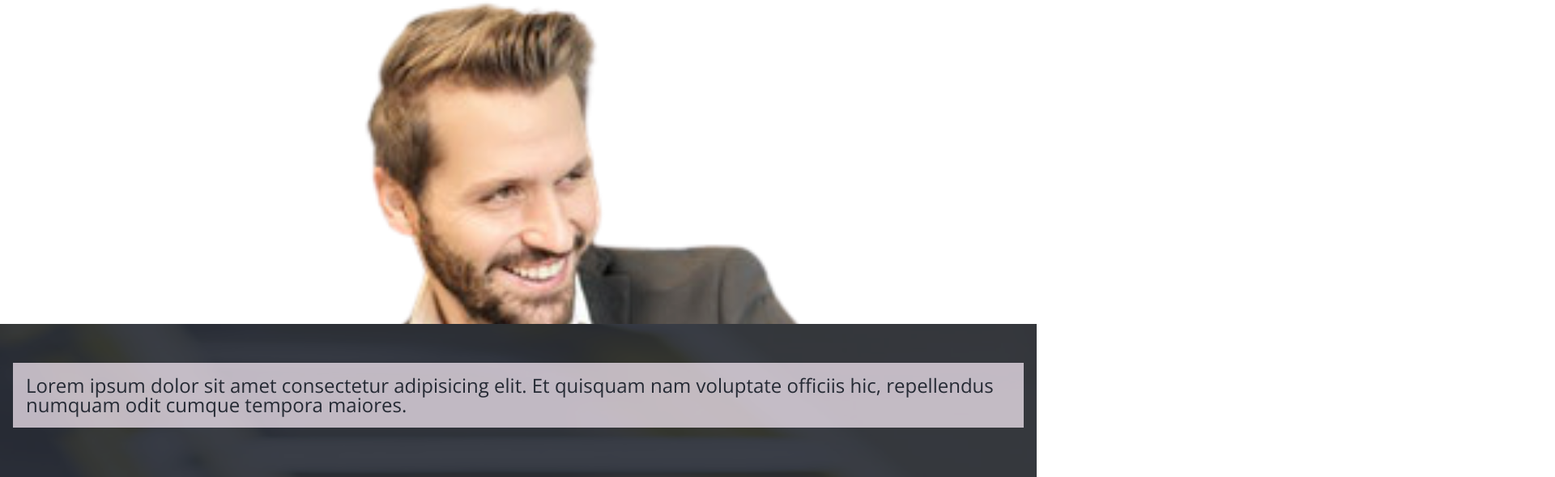
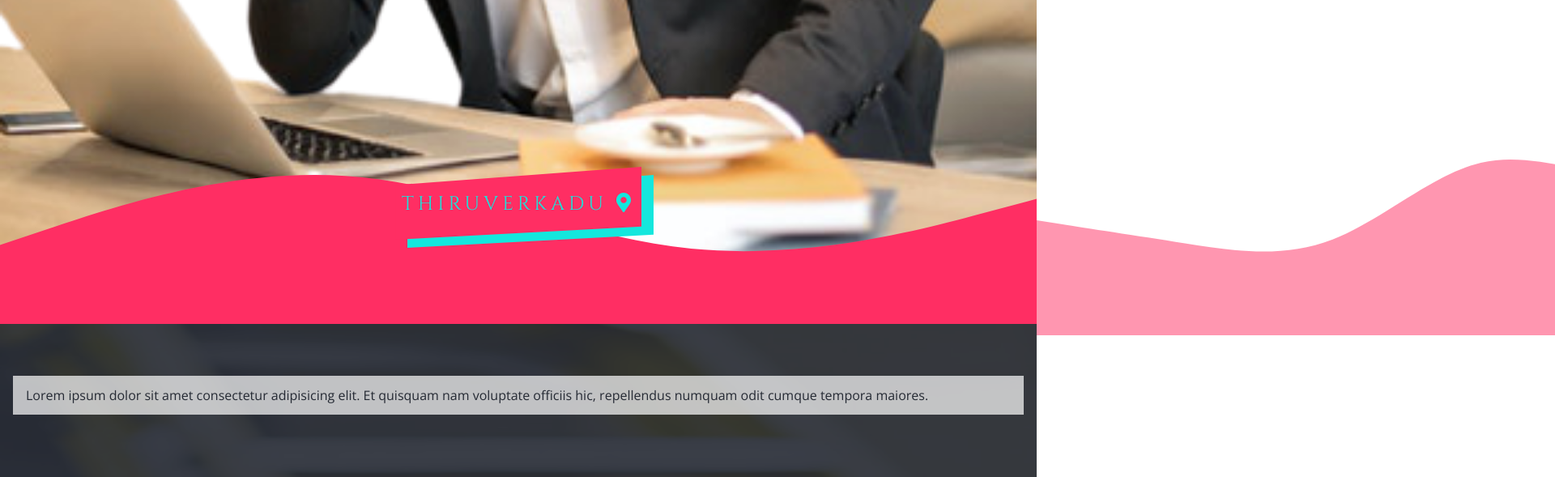
Before and after one commit to joel-samuel-raj/vasanthaveedu, a plain HTML site: page index.html in a window 1280 px wide. Shown: the part 400-989 px from the top of the page at 81% size, 1920 px wide, since content can reach past the window. Drawn offline with nearby package versions, Linux system fonts and the light colour scheme.

Commit message:
initial commit

```diff
--- a/main.scss
+++ b/main.scss
@@ -141,11 +141,15 @@ nav span div {
 }
 .heading {
     height : 100vh;
-    display : flex;
-    flex-direction : column;
-    padding : 1rem;
+    position : relative;
     padding-top: 8rem;
     width : 100%;
+    >div:nth-of-type(1) * {
+        margin : 1rem;
+    }
+    > div {
+        position : absolute;
+    }
     h3 {
         padding : 0.5rem;
         background-color : var(--color10);
@@ -169,9 +173,7 @@ nav span div {
         padding : 0.5rem;
     }
     .profile {
-        position: relative;
-        margin-bottom: 0;
-        margin-top: auto;
+        bottom : 0;
         a {
             position : absolute;
             bottom : 6rem;
@@ -186,17 +188,18 @@ nav span div {
             letter-spacing : 5px;
         }
     }
-    img:nth-of-type(1) {
-        position: static;
-    }
     img{
         width : 100vw;
-        margin-left: -1rem;
         margin-bottom: -1rem;
         position: absolute;
     }
+    img:nth-of-type(1) {
+        position : static;
+        margin-left: 0;
+    }
     img:nth-of-type(2) {
         bottom : 0;
+        left : 0;
     }
     img:nth-of-type(3) {
         bottom : 0.1rem;
@@ -216,11 +219,11 @@ nav span div {
         p {
             color : white;
             padding : 0.5rem 0rem;
-            font-size : 1.5rem;
+            font-size : 1rem;
 
         }
         > p:nth-of-type(1){
-            background-color : rgba(255, 242, 254, 0.7);
+            background-color : rgba(255, 255, 255, 0.7);
             padding : 1rem;
             color : var(--color00);
 
@@ -236,7 +239,7 @@ nav span div {
         transform: translateX(-50%);
         border-top-left-radius : 20px;
         border-top-right-radius : 20px;
-        font-size : 1.25rem;
+        font-size : 1rem;
         img {
             width : 100%;
             height : 70vw;
```
Also changed, not shown: main.css, 2 other files.
